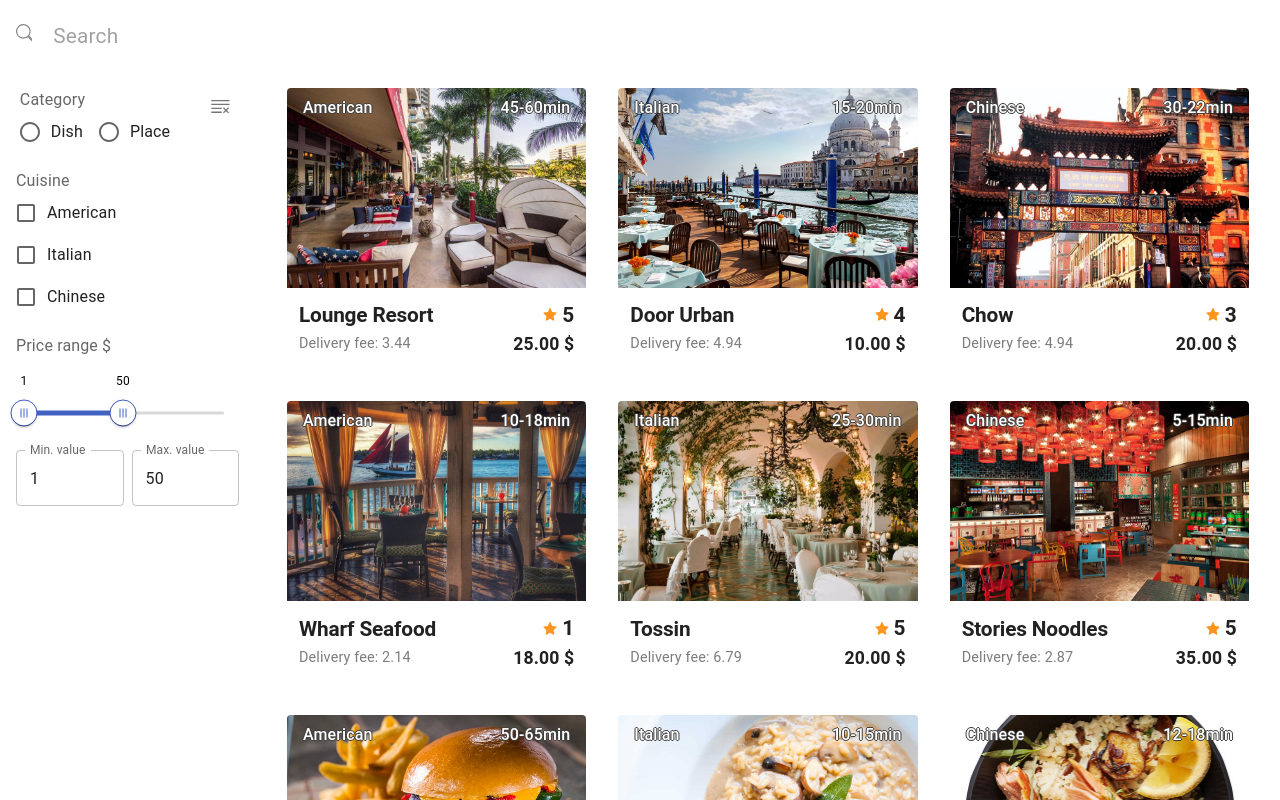
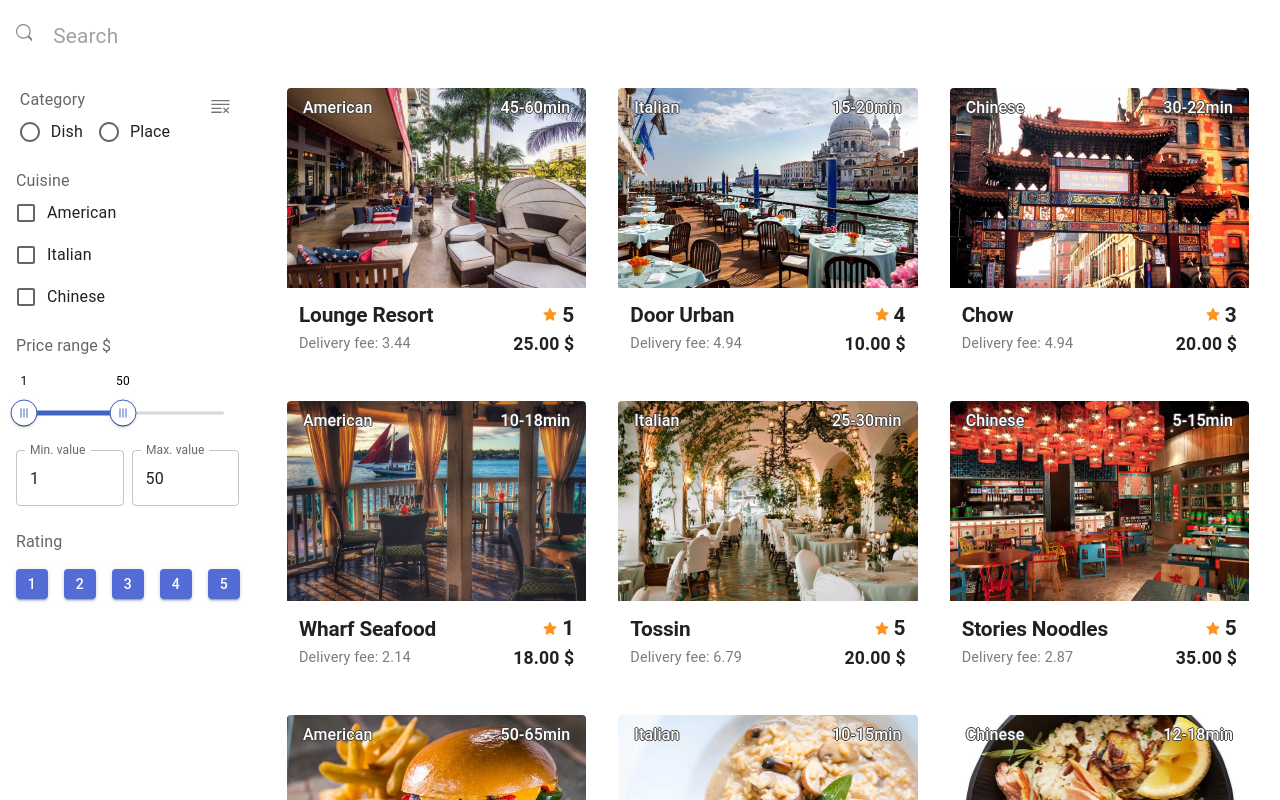
Before and after one commit to Dmitriy24S/cuisine-filter-app, a React (Vite) app: page / in a window 1280 px wide. Shown: the top 800 px of the page. Built offline with nearby package versions, Linux system fonts and the light colour scheme.

Commit message:
feat: add Star Rating filter

```diff
--- a/src/App.tsx
+++ b/src/App.tsx
@@ -20,7 +20,7 @@ export interface FilterSettings {
   category: 'place' | 'dish' | string | undefined
   cuisine: 'American' | 'Chinese' | 'Italian' | undefined | string[]
   price: number[] | undefined
-  rating: string | undefined
+  rating: number | undefined
   title: string | undefined
   serviceTime: string | undefined
 }
@@ -93,12 +93,14 @@ function App() {
         element.title.toLowerCase().includes(filterSettings.title.toLowerCase())
       // console.log('isTitleMatch', isTitleMatch, element.title)
 
-      const isRatingMatch = Number(element.rating) >= Number(filterSettings.price)
+      const isRatingMatch =
+        filterSettings.rating === undefined ||
+        Number(element.rating) === Number(filterSettings.rating)
       // console.log('isRatingMatch', isRatingMatch, element.rating)
 
-      const isServiceTimeMatch =
-        filterSettings.serviceTime === undefined ||
-        element.serviceTime.toLowerCase().includes(filterSettings.serviceTime)
+      // const isServiceTimeMatch =
+      //   filterSettings.serviceTime === undefined ||
+      //   element.serviceTime.toLowerCase().includes(filterSettings.serviceTime)
       // console.log('isServiceTimeMatch', isServiceTimeMatch)
 
       // console.log(
@@ -111,7 +113,9 @@ function App() {
       //     isServiceTimeMatch
       // )
 
-      return isTitleMatch && isPriceMatch && isCategoryMatch && isCuisineMatch
+      return (
+        isTitleMatch && isPriceMatch && isCategoryMatch && isCuisineMatch && isRatingMatch
+      )
     })
     console.log('useEffect filterSettings:', filterSettings)
     console.log('filtersetign useffect filteredData:', filteredData)
--- a/src/components/Filter/Filter.tsx
+++ b/src/components/Filter/Filter.tsx
@@ -15,6 +15,7 @@ import { VscClearAll } from 'react-icons/vsc'
 import { FilterSettings } from '../../App'
 import { useDebounce } from '../../hooks/useDebounce'
 import Slider from './Slider/Slider'
+import StarRating from './StarRating/StarRating'
 
 type Props = {
   filterSettings: FilterSettings
@@ -60,13 +61,14 @@ const Filter = ({ filterSettings, updateFilterSettings }: Props) => {
     const selectedCategoryValue = (e.target as HTMLButtonElement).value
 
     if (selectedCategoryValue === categoryValue) {
-      setCategoryValue('')
-
+      // unselect if already selected
+      setCategoryValue(undefined)
       updateFilterSettings({
         ...filterSettings,
         category: undefined,
       })
     } else {
+      // select if new selection
       setCategoryValue(selectedCategoryValue)
       updateFilterSettings({
         ...filterSettings,
@@ -120,7 +122,7 @@ const Filter = ({ filterSettings, updateFilterSettings }: Props) => {
             row
             aria-labelledby='categories'
             name='row-radio-buttons-group'
-            value={categoryValue}
+            // value={categoryValue}
           >
             <FormControlLabel
               value='dish'
@@ -192,6 +194,11 @@ const Filter = ({ filterSettings, updateFilterSettings }: Props) => {
         sliderValue={sliderValue}
         handleSliderValueChange={handleSliderValueChange}
       />
+      {/* Star rating */}
+      <StarRating
+        filterSettings={filterSettings}
+        updateFilterSettings={updateFilterSettings}
+      />
     </Box>
   )
 }
--- /dev/null
+++ b/src/components/Filter/StarRating/StarRating.tsx
@@ -0,0 +1,81 @@
+import { Box, Button, FormLabel } from '@mui/material'
+import { useEffect, useState } from 'react'
+import { FilterSettings } from '../../../App'
+
+type Props = {
+  filterSettings: FilterSettings
+  updateFilterSettings: (newFilterSettings: FilterSettings) => void
+}
+
+const StarRating = ({ filterSettings, updateFilterSettings }: Props) => {
+  const [ratingValue, setRatingValue] = useState<number | undefined>(
+    filterSettings.rating
+  )
+  const FiveStars = Array.from(Array(5))
+
+  const handleRatingChange = (e: React.MouseEvent<HTMLElement, MouseEvent>) => {
+    // console.log('handleRatingChange e:', e)
+    // textContent: "4"
+    // value: "3 star rating"
+    const selectedRating = Number((e.target as HTMLElement).textContent)
+
+    if (!selectedRating) {
+      return
+    }
+
+    if (selectedRating === ratingValue) {
+      // unselect if already selected
+      setRatingValue(undefined)
+    } else {
+      // select if not already selected
+      setRatingValue(selectedRating)
+    }
+  }
+
+  // const handleRatingSelection = () => {
+  //   updateFilterSettings({
+  //     ...filterSettings,
+  //     rating: ratingValue,
+  //   })
+  // }
+
+  // TODO: reduce useffects?
+  useEffect(() => {
+    updateFilterSettings({
+      ...filterSettings,
+      rating: ratingValue,
+    })
+  }, [ratingValue])
+
+  return (
+    <Box my={3} display='flex' flexDirection='column' gap='1rem'>
+      <FormLabel component='legend'>Rating</FormLabel>
+      <Box display='flex' gap='1rem'>
+        {FiveStars.map((rating, index) => {
+          return (
+            <Button
+              key={index}
+              variant='contained'
+              sx={{
+                padding: '0.5rem',
+                minWidth: '2rem',
+                lineHeight: '1',
+                backgroundColor:
+                  ratingValue === index + 1 ? 'rgb(255, 148, 30)' : '#556cd6',
+                '&:hover': {
+                  backgroundColor:
+                    ratingValue === index + 1 ? 'rgb(244, 141, 31)' : 'rgb(59, 75, 149)',
+                },
+              }}
+              onClick={handleRatingChange}
+            >
+              {index + 1}
+            </Button>
+          )
+        })}
+      </Box>
+    </Box>
+  )
+}
+
+export default StarRating
```
Also changed, not shown: src/components/Header/Header.tsx (deleted, +0 -7 lines).
